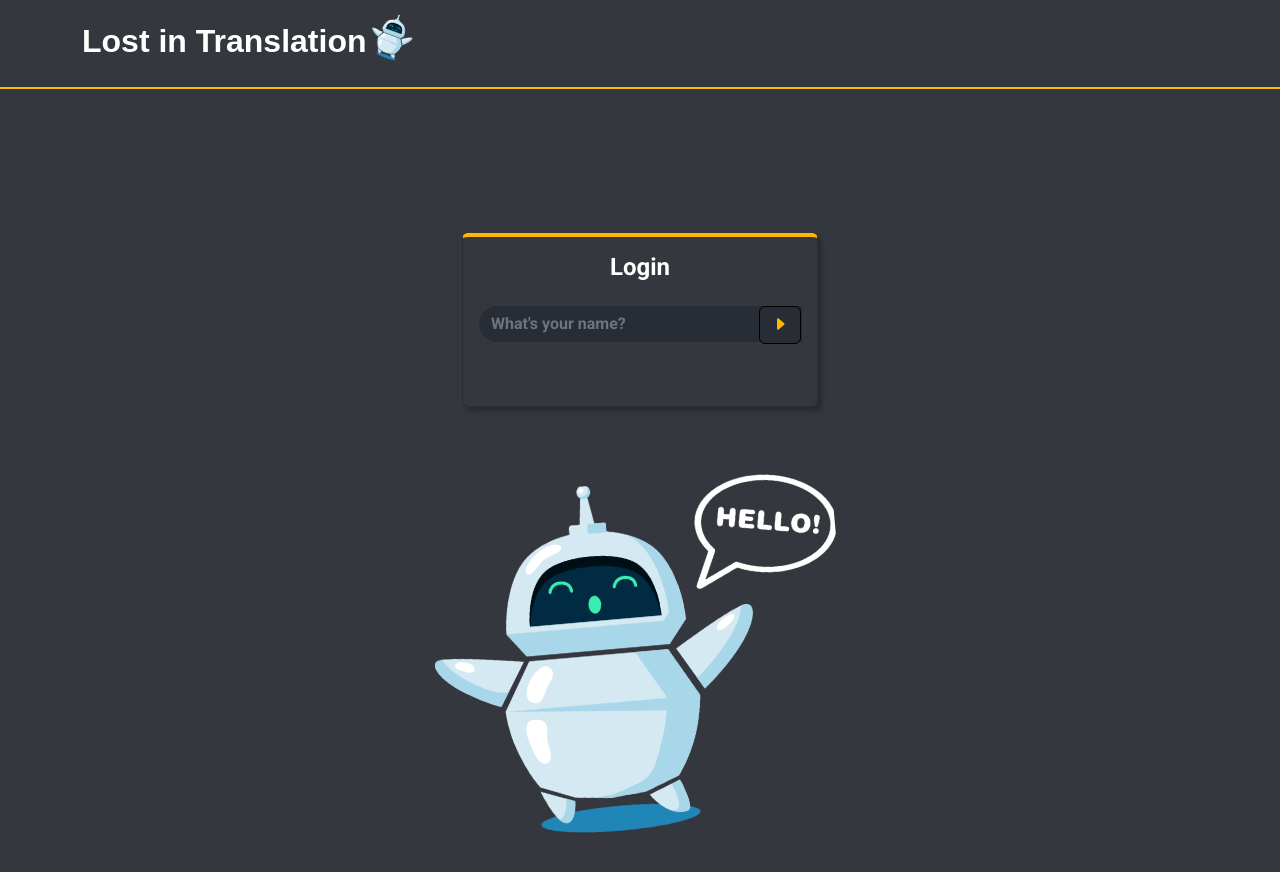
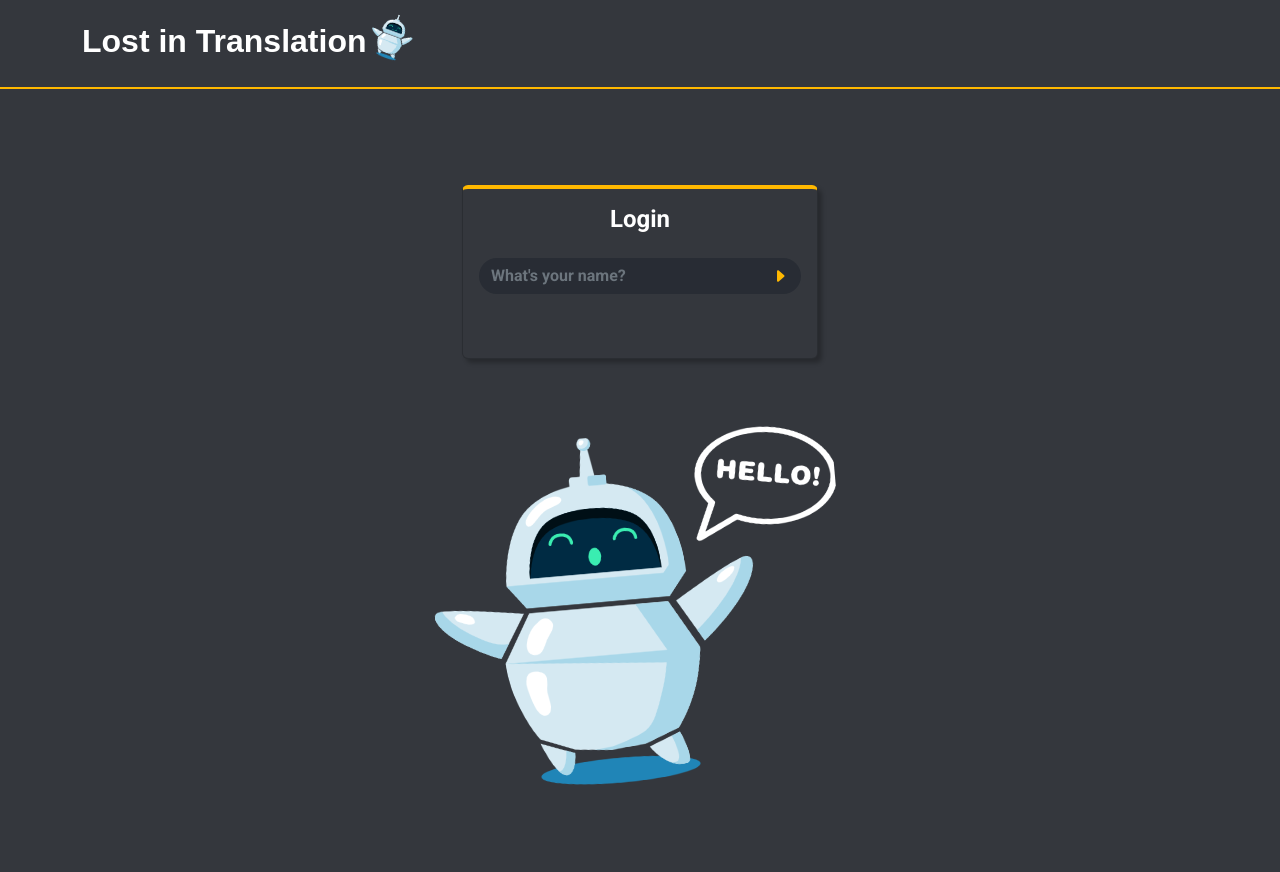
Before and after one commit to TintinPetersson/lost-in-translation, a React (Create React App) app in the folder my-first-app/: page / in a window 1280 px wide. Shown: the top 872 px of the page. Built offline with nearby package versions, Linux system fonts and the light colour scheme; no server answers; a web font is replaced by a local one.

Commit message:
feat: styling mostly complete for login.

```diff
--- a/my-first-app/src/App.css
+++ b/my-first-app/src/App.css
@@ -15,18 +15,6 @@ body {
   background-color: #34373D;
 }
 
-.btn-login{
-  background-color: #282c34;
-  border: 1px solid black;
-  transition: ease-in-out .3s;
-}
-.btn-login:hover{
-  background-color: white;
-  color: black;
-  border: 1px solid black;
-  letter-spacing: 3px;
-}
-
 .btn-dropdown{
   padding-top: 8px;
   margin-left: 40px;
@@ -39,7 +27,7 @@ body {
   box-shadow: 4px 4px 4px rgba(0, 0, 0, 0.25);
 }
 
-.card input, #translation-input{
+.search-input{
   background-color:  #282c34;
   border: none;
   color: white;
@@ -47,7 +35,7 @@ body {
   transition: ease-in-out .2s;
 }
 
-.card input:focus, #translation-input:focus{
+.search-input:focus{
   background-color: #43474D;
   border:none;
   color: white;
@@ -115,3 +103,7 @@ body {
   border-color: orange;
   box-shadow: none;
 }
+
+#link-profile:hover{
+  color: whitesmoke;
+}
--- a/my-first-app/src/components/Login/Login.jsx
+++ b/my-first-app/src/components/Login/Login.jsx
@@ -4,7 +4,7 @@ import LoginForm from "./LoginForm"
 const Login = () => {
 
     return (
-        <div className="container pt-5">
+        <div className="container">
             <div className="row justify-content-center text-center pt-5">
                 <div className="col-md-4 pt-5">
                     <div className="card">
--- a/my-first-app/src/components/Login/LoginForm.jsx
+++ b/my-first-app/src/components/Login/LoginForm.jsx
@@ -62,14 +62,14 @@ const LoginForm = () => {
             <form onSubmit={handleSubmit(onSubmit)}>
                 <div className="input-group pb-5">
                     <input
-                        className="form-control fw-bold"
+                        className="search-input form-control fw-bold rounded-pill"
                         type="text"
                         placeholder="What's your name?"
                         {...register("username", usernameConfig)} />
-                    <div className="input-group-append">
-                        <button className="btn btn-login fw-bold" type="submit" disabled={loading}><i className="bi bi-caret-right-fill"></i>
-                        </button>
-                    </div>
+                    <button className="btn fw-bold" type="submit" disabled={loading}>
+                        <i className="bi bi-caret-right-fill"></i>
+                    </button>
+
                 </div>
                 {errorMessage}
 
--- a/my-first-app/src/components/Translations/TranslationForm.jsx
+++ b/my-first-app/src/components/Translations/TranslationForm.jsx
@@ -37,13 +37,13 @@ const TranslationForm = ({ setMessage }) => {
             <form onSubmit={handleSubmit(handleMessage)}>
                 <div className="input-group">
                     <input
-                        id="translation-input"
-                        className="form-control fw-bold"
+                        className="search-input form-control fw-bold rounded-pill"
                         type="text"
-                        placeholder="Hello?"
+                        placeholder="Hello"
                         {...register("message")} />
                     <button className="btn fw-bold" type="submit">
-                        <i className="bi bi-caret-right-fill"></i></button>
+                        <i className="bi bi-caret-right-fill"></i>
+                    </button>
                 </div>
             </form>
         </>
--- a/my-first-app/src/components/Translations/TranslationsWindow.jsx
+++ b/my-first-app/src/components/Translations/TranslationsWindow.jsx
@@ -1,17 +1,5 @@
 import { NavLink } from "react-router-dom";
 import Button from 'react-bootstrap/Button'
-
-
-// Transfer to the profile page where users 10 prior translations are displayed
-const TranslationsButton = ({ message }) => {
-    return (
-        <>
-            <Button variant="Secondary">
-                <NavLink className="nav-link bold text-light" to="/profile">Translations</NavLink>
-            </Button>
-        </>
-    )
-}
 
 // Translates the user inputs
 // Render the the translated massage that the user inputs
@@ -38,10 +26,15 @@ const translationWindow = ({ message }) => {
                     <div className="card">
                         <div className="card-body">
                             <div className="container-xl primary">
+                                <div className="fw-bolder text-muted pb-3 pt-2">
+                                    <span>"{message}"</span>
+                                </div>
                                 <div className="char">
                                     {<TranslateWordToSigns word={message} />}
                                 </div>
-                                <TranslationsButton />
+                                <Button variant="Secondary pt-5 text-muted">
+                                    <NavLink id="link-profile" className="nav-link bg-dark p-1 rounded" to="/profile">Go to Translations</NavLink>
+                                </Button>
                             </div>
                         </div>
                     </div>
```
